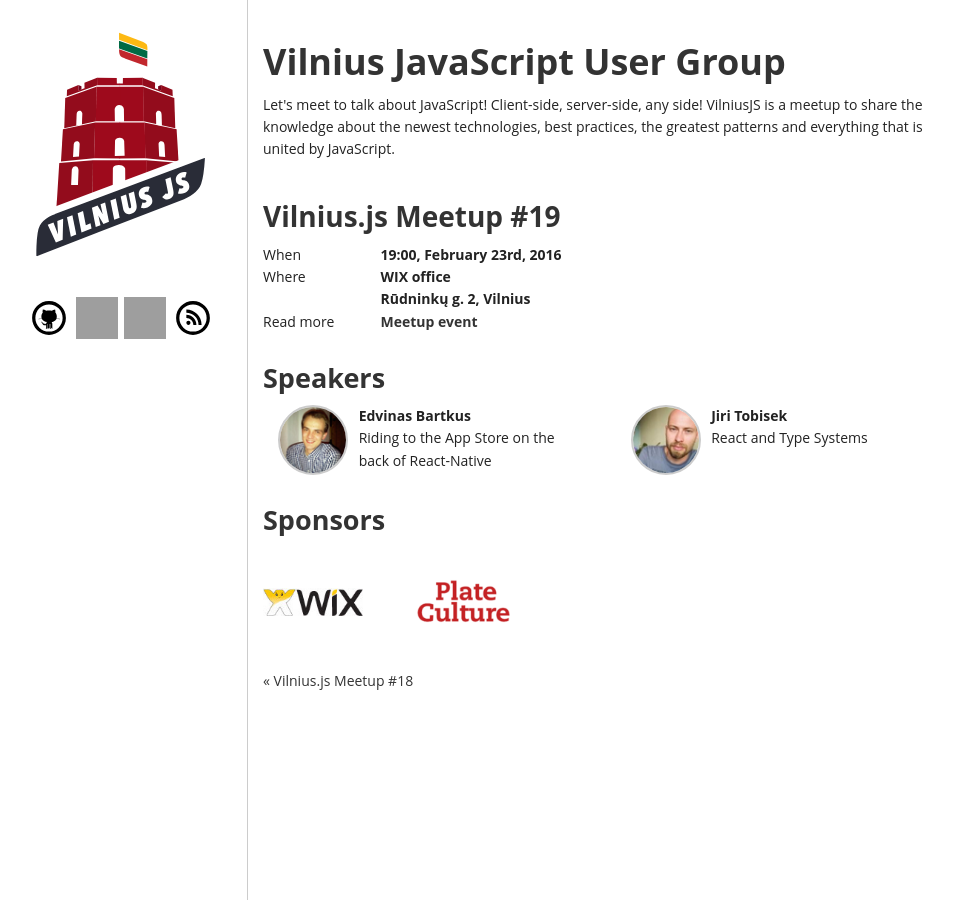
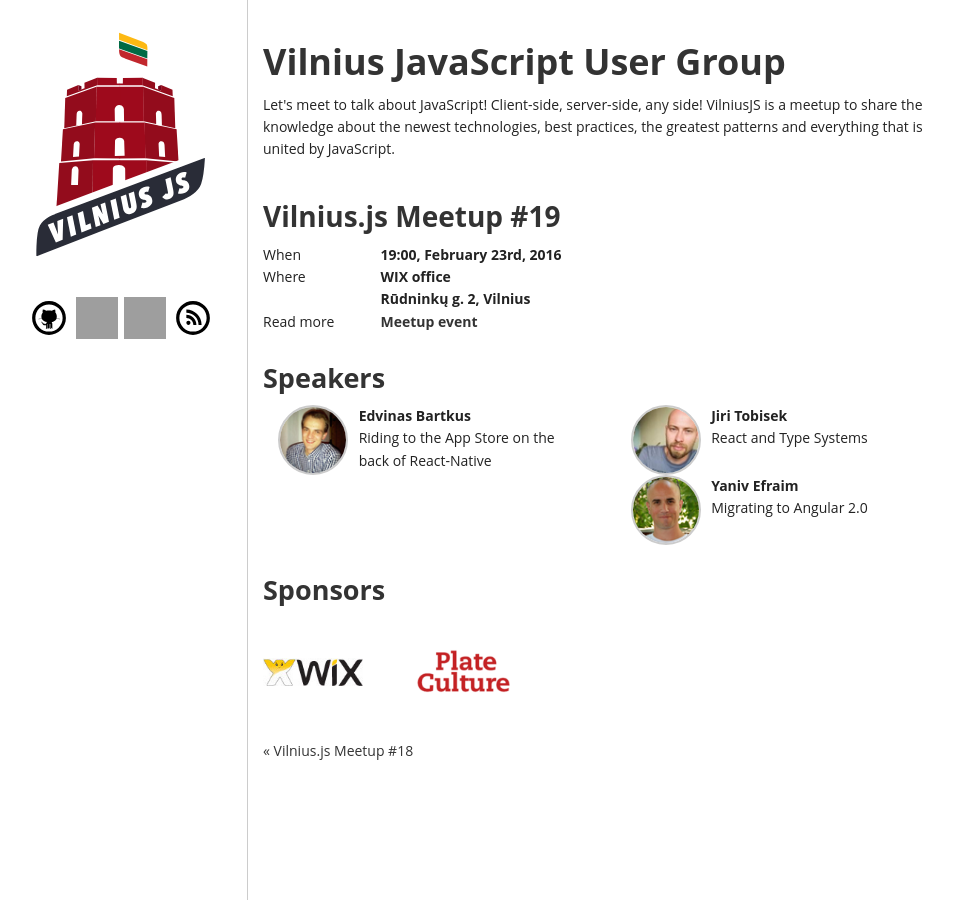
Before and after one commit to VilniusJS/vilniusjs.lt, a Jekyll site: the page built from _posts/2016-02-23-meetup19.html, in a window 1280 px wide. Shown: the whole page, without its empty margins (157-1110 px from the left). Built offline with Jekyll 4.4.1, drawn with Linux system fonts in a browser that asks for light colours; comment, search, counter and statistics services are not loaded; grey boxes are pictures that could not be loaded.

Commit message:
2016-02-23-meetup19: add third talk

```diff
--- a/_posts/2016-02-23-meetup19.html
+++ b/_posts/2016-02-23-meetup19.html
@@ -47,6 +47,19 @@
       <div>React and Type Systems</div>
     </div>
   </div>
+  <div class="six columns">
+    <div class="three columns">
+      <div class="gravatar">
+        <a href="https://github.com/yanivefraim">
+          <img src="/img/yaniv_efraim.png" alt="Yaniv Efraim" />
+        </a>
+      </div>
+    </div>
+    <div class="nine columns">
+      <strong>Yaniv Efraim</strong>
+      <div>Migrating to Angular 2.0</div>
+    </div>
+  </div>
 </div>
 
 <h3>Sponsors</h3>
```
Also changed, not shown: img/yaniv_efraim.png (added).
